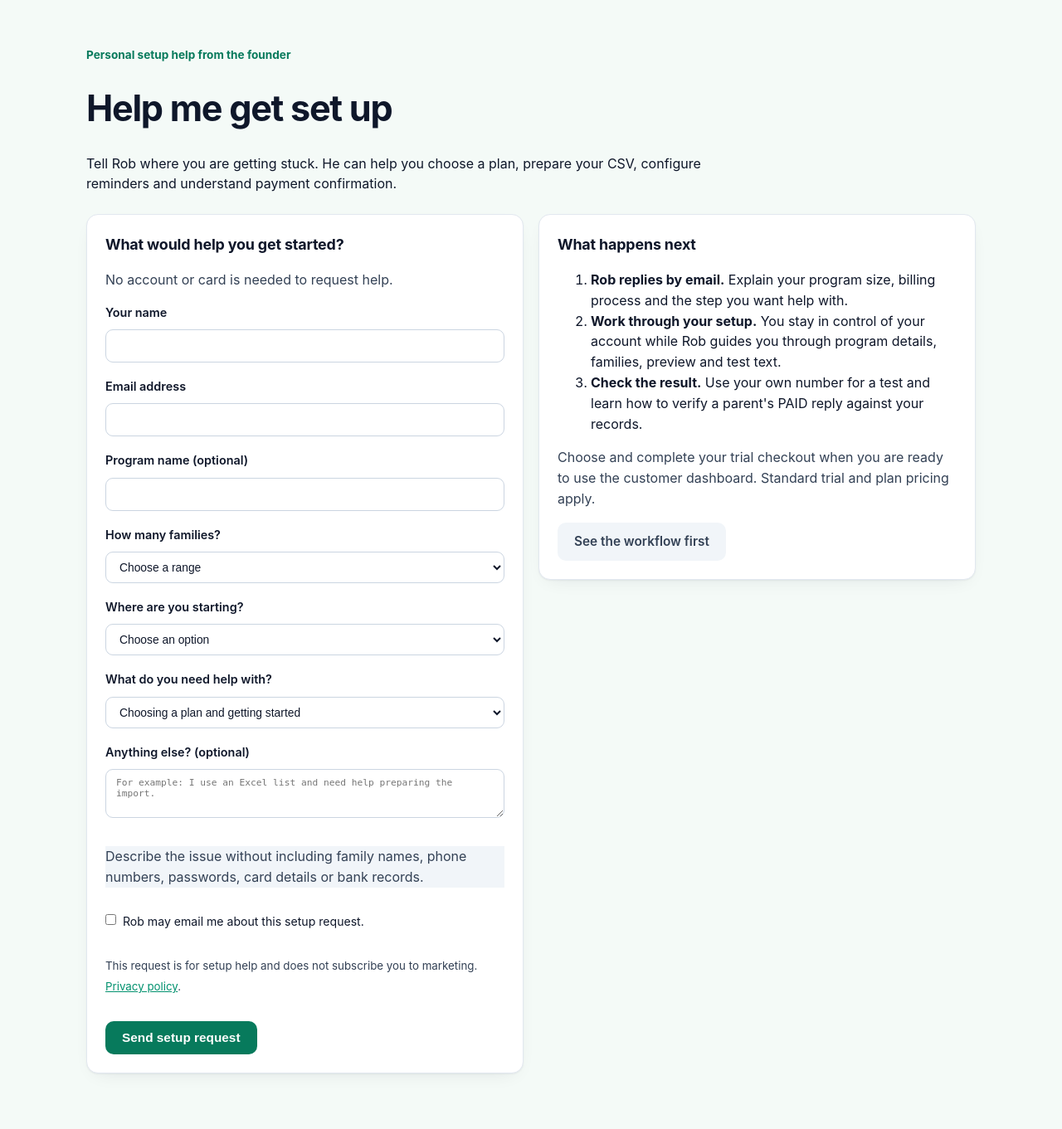
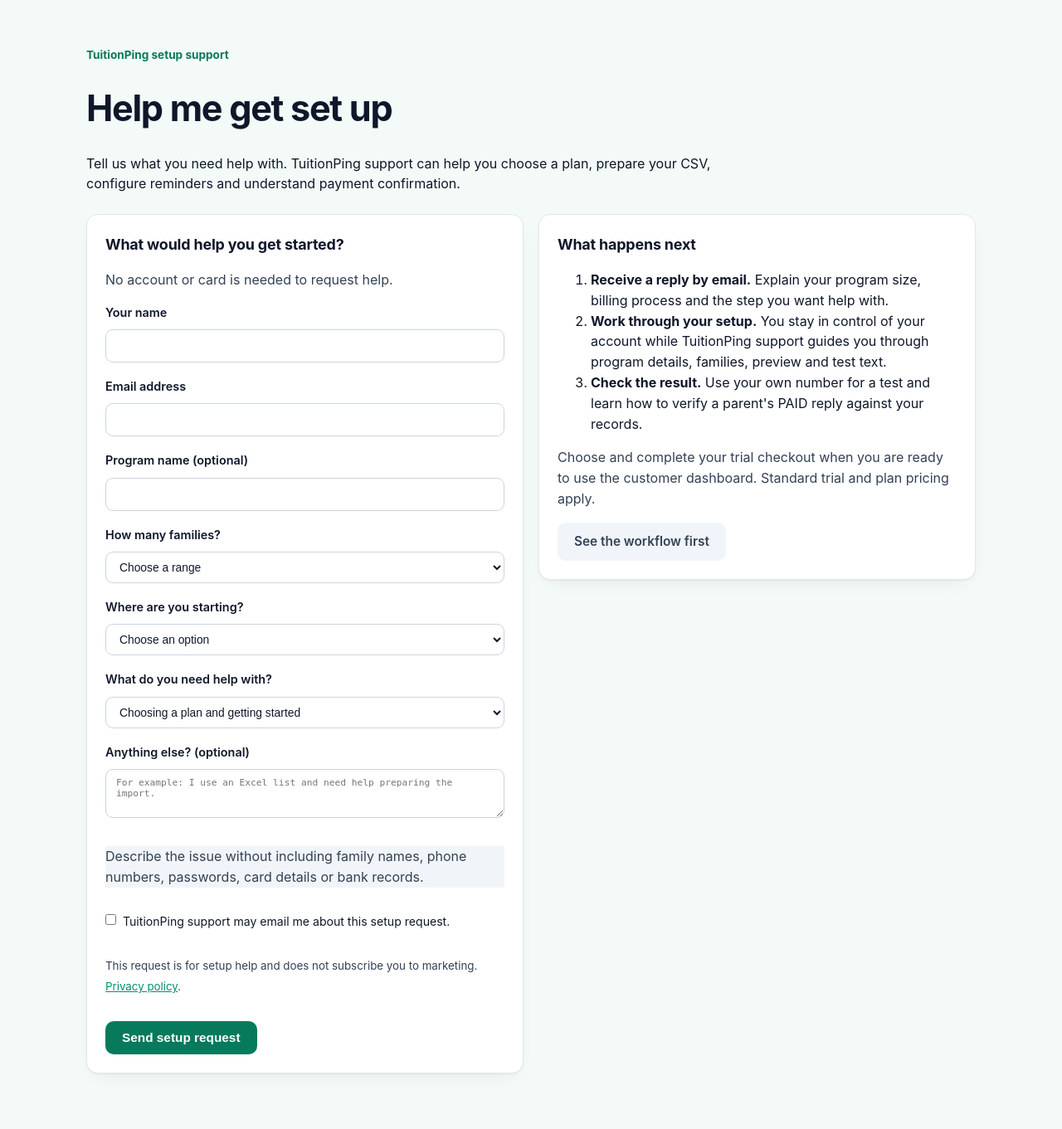
Before and after one commit to Roofed111/tuitionping, a FastAPI app: page /setup-help in a window 1280 px wide. Shown: the part 63-1424 px from the top of the page at 83% size. Run offline with FastAPI, Linux system fonts and the light colour scheme; some libraries are stand-ins or nearby versions.

Commit message:
Use TuitionPing support branding throughout setup-help copy (#11)

```diff
--- a/templates/admin_setup_help.html
+++ b/templates/admin_setup_help.html
@@ -3,7 +3,7 @@
 {% block content %}
 <div class="tabs"><a href="/admin">Customers</a><a href="/admin/abuse">Abuse monitor</a><a href="/admin/suggestions">Suggestions</a><a href="/admin/attribution">Attribution</a><a href="/admin/visitors">Visitors</a><a href="/admin/conversions">Conversions</a><a href="/admin/email">Email</a><a href="/admin/partners">Partners</a><a class="active" href="/admin/setup-help">Setup requests</a></div>
 <header class="page-head"><div><h1>Setup requests</h1><p class="sub">{{ report.counts.get('new',0) }} new · {{ report.counts.get('contacted',0) }} replied · {{ report.counts.get('working',0) }} helping · {{ report.counts.get('complete',0) }} complete</p></div></header>
-<section class="card"><h2>Your notification inbox</h2><p>New requests are saved here and queued for email to <strong>{{ report.recipient }}</strong>. Notifications contain the request and a link back to this private inbox.</p>{% if not email_active %}<p role="status">Email sending is unavailable. Requests are still saved here; queued notifications wait until email sending is configured.</p>{% endif %}<form method="post" action="/admin/setup-help/notifications">{{ csrf_input(request) }}<button class="btn btn-ghost">Retry due notification emails</button></form><p class="muted">The hourly scheduler also retries due notifications. “Accepted” means the email service accepted it, not proof of inbox delivery. Uncertain sends stop after the retry window; check your email provider before contacting the requester. Nothing is sent to the requester automatically.</p></section>
+<section class="card"><h2>Your notification inbox</h2><p>New requests are saved here and queued for email to the configured TuitionPing support inbox. Notifications contain the request and a link back to this private inbox.</p>{% if not email_active %}<p role="status">Email sending is unavailable. Requests are still saved here; queued notifications wait until email sending is configured.</p>{% endif %}<form method="post" action="/admin/setup-help/notifications">{{ csrf_input(request) }}<button class="btn btn-ghost">Retry due notification emails</button></form><p class="muted">The hourly scheduler also retries due notifications. “Accepted” means the email service accepted it, not proof of inbox delivery. Uncertain sends stop after the retry window; check your email provider before contacting the requester. Nothing is sent to the requester automatically.</p></section>
 <section class="card"><h2>How to help a provider</h2><ol>
 <li><strong>Reply and identify the sticking point.</strong> Ask how many families they bill, their current payment method, their billing frequency and whether they already have a TuitionPing account. If their billing schedule is not supported, explain that before recommending a trial.</li>
 <li><strong>Guide their own account setup.</strong> Help them choose the capacity and location plan they need, then let them create their account, enter their card at Stripe checkout, and verify their email. Never ask for a password or card details.</li>
@@ -18,7 +18,7 @@
 
 Once I know that, I can point you to the right plan and guide you through program details, adding families or CSV import, previewing the reminders, and sending a test to your own phone. Please keep passwords, card details and family contact information out of email.
 
-Rob</textarea></section>
+TuitionPing support</textarea></section>
 {% for item in report.requests %}<section class="card" aria-labelledby="request-{{ item.id }}"><div class="page-head"><div><h2 id="request-{{ item.id }}">{{ item.name }}{% if item.program %} · {{ item.program }}{% endif %}</h2><p>{{ item.email }} · {{ families_options[item.families] }} · {{ stage_options[item.stage] }}</p><p><strong>{{ topics[item.topic] }}</strong></p></div><a class="btn" href="{{ item.reply_url }}">Reply by email</a></div>{% if item.note %}<p style="white-space:pre-wrap">{{ item.note }}</p>{% endif %}<p class="muted">Requested {{ item.created_at }} · Contact permission recorded · Notification: {{ item.notification_status }}{% if item.notified_at %} at {{ item.notified_at }}{% endif %}</p><form method="post" action="/admin/setup-help/update" class="form-stack">{{ csrf_input(request) }}<input type="hidden" name="request_id" value="{{ item.id }}"><label>Status<select name="status">{% for key,label in statuses.items() %}<option value="{{ key }}" {% if item.status == key %}selected{% endif %}>{{ label }}</option>{% endfor %}</select></label><label>Private follow-up notes<textarea name="admin_note" rows="3" maxlength="2000">{{ item.admin_note }}</textarea></label><button class="btn" style="align-self:flex-start">Save follow-up</button></form></section>{% else %}<section class="card"><h2>No setup requests yet</h2><p>Requests from <a href="/setup-help">Help me get set up</a> will appear here.</p></section>{% endfor %}
 <nav aria-label="Setup request pages">{% if report.offset %}<a href="?offset={{ report.previous }}">Newer requests</a>{% endif %}{% if report.next is not none %} <a href="?offset={{ report.next }}">Older requests</a>{% endif %}</nav>
 <p class="muted">Shows up to 100 requests per page. Keep notes limited to setup progress; do not record passwords, card details or family contact information.</p>
--- a/templates/landing.html
+++ b/templates/landing.html
@@ -127,7 +127,7 @@
       <a class="btn btn-ghost" href="/setup-help">Help me get set up</a>
     </div>
     <p class="fine">Card on file at signup · no charge for 30 days · set up in about 10 minutes · cancel anytime</p>
-    <p class="fine">Want a hand with your CSV or reminders? Ask Rob for setup help; no account needed.</p>
+    <p class="fine">Want a hand with your CSV or reminders? Ask TuitionPing support for setup help; no account needed.</p>
   </div>
   <div>
     <div class="phone">
--- a/templates/partners.html
+++ b/templates/partners.html
@@ -10,6 +10,6 @@
 <section class="resource-grid"><article class="card"><h2>Associations</h2><p>Add the newsletter paragraph to your next member update. Include the printable handout in your provider resource library.</p></article><article class="card"><h2>Provider groups</h2><p>Share the short group post, or use the session outline to walk through a fictional invoice, partial-payment receipt and reminder.</p></article><article class="card"><h2>Childcare bookkeepers</h2><p>Give clients a clear recordkeeping workflow. Bills and receipts are manual records; providers still reconcile payments in their existing system.</p></article><article class="card"><h2>One link, all the tools</h2><p>Share your assigned link below so providers can return to the toolkit anytime.</p><label for="partner-share" class="visually-hidden">Resource package link</label><input id="partner-share" readonly value="{{ share_url }}" style="width:100%;min-width:0"><button class="btn btn-ghost btn-sm" id="partner-copy" type="button">Copy link</button><p id="partner-copy-status" role="status"></p></article></section>
 <section class="card"><h2>Try the tools before you share</h2><ul><li><a href="/tools/daycare-invoice-receipt">Invoice and verified-payment receipt generator</a></li><li><a href="/tools/tuition-payment-tracker">Excel tuition payment tracker</a></li><li><a href="/guides/tuition-reminder-templates">Editable English and Spanish reminder texts</a></li><li><a href="/late-fee-policy">Payment policy template</a></li><li><a href="/tools/late-fee-calculator">Late-fee calculator</a></li></ul><p>These tools work independently of a TuitionPing account. The invoice generator keeps your entries in the current browser tab.</p></section>
 <section class="card resource-cta"><h2>Show providers what scheduled reminders look like</h2><p>The interactive demo uses fictional families and sends no texts. Follow a reminder through the parent's PAID report and the provider's payment confirmation.</p><a class="btn" href="/demo">Try the fictional daycare demo</a><p><small>The product has a separate 30-day trial with a card collected at checkout. TuitionPing does not process tuition payments.</small></p></section>
-<section class="card"><h2>Want an assigned partner link?</h2><p><a href="mailto:rob@tuitionping.com?subject=TuitionPing%20partner%20resource%20link">Contact Rob for a partner resource link</a>. We can measure aggregate visits, trial starts and paid subscriptions associated with registered links. This does not give partners access to provider or family records.</p></section>
+<section class="card"><h2>Want an assigned partner link?</h2><p><a href="mailto:rob@tuitionping.com?subject=TuitionPing%20partner%20resource%20link">Contact TuitionPing support for a partner resource link</a>. We can measure aggregate visits, trial starts and paid subscriptions associated with registered links. This does not give partners access to provider or family records.</p></section>
 <script>document.getElementById('partner-copy').addEventListener('click',async function(){try{await navigator.clipboard.writeText(document.getElementById('partner-share').value);document.getElementById('partner-copy-status').textContent='Link copied.';}catch(e){document.getElementById('partner-copy-status').textContent='Select the link above and copy it.';}});</script>
 {% endblock %}
--- a/templates/privacy.html
+++ b/templates/privacy.html
@@ -12,7 +12,7 @@
   <p><strong>Consent records:</strong> when you add a family, we record your attestation (who added them and when). The underlying proof of consent — the signed form or the verbal-consent record — is kept by you, the provider.</p>
   <p><strong>Program settings:</strong> location names, payment links you add, late-fee rules, and your message templates.</p>
   <p><strong>Campaign measurement:</strong> our existing public-page visit logs use a hashed IP address, page, timestamp, referring site and browser type. Conversion measurement also uses a random identifier in a signed first-party cookie that expires after 30 days. It records the first landing page, public campaign labels, demo interactions, successful resource-download requests and accepted setup-help requests (without form content). If you create an account, we associate that identifier with the account's signup, checkout, trial, first real scheduled tuition reminder and first positive subscription payment. Conversion events do not include names, email addresses, phone numbers, message content or arbitrary URL query values. Conversion history and browser-to-account links expire after 90 days. We exclude logged-in browsing and honor Do Not Track and Global Privacy Control for conversion measurement. No advertising trackers are used.</p>
-  <p><strong>Setup-help requests:</strong> your name, email, optional program name, family-count range, account stage, help topic, optional note, contact permission and timestamps are saved in a private administrator inbox. We use them to respond to your request. Request notifications are emailed to Rob through Resend, with delivery status and private follow-up notes retained for support. A setup request does not create an account or subscribe you to marketing. Do not submit family contact details, passwords or financial records. You may ask support to delete your request. Hashed request-limit records expire after two days.</p>
+  <p><strong>Setup-help requests:</strong> your name, email, optional program name, family-count range, account stage, help topic, optional note, contact permission and timestamps are saved in a private administrator inbox. We use them to respond to your request. Request notifications are emailed to TuitionPing support through Resend, with delivery status and private follow-up notes retained for support. A setup request does not create an account or subscribe you to marketing. Do not submit family contact details, passwords or financial records. You may ask support to delete your request. Hashed request-limit records expire after two days.</p>
   <h2>How we use it</h2>
   <p>We use your data to operate TuitionPing: sending tuition reminders by SMS, managing your account and billing, and providing support. We also deliver resources you request and send optional account setup guidance. If you explicitly request marketing and confirm your email, we send occasional tuition tips, product improvements and offers. We do not sell your data or share it with advertisers. Phone numbers you enter are used solely to send the reminders you configure.</p>
   <p><strong>Email list and preferences:</strong> resource requests store your email, optional name, request source, timestamps and delivery status. Marketing consent records include the wording/version, request time and confirmation time. An account or resource request alone does not enroll you in marketing. Marketing subscriptions require confirmation by email. We use Resend to deliver email. Optional follow-ups and campaigns include an unsubscribe link that does not require an account. Opting out stops optional marketing and setup guidance, while necessary security and billing notices continue. Email opt-out does not cancel your subscription or change parent SMS permission.</p>
--- a/templates/setup.html
+++ b/templates/setup.html
@@ -1,7 +1,7 @@
 {% extends "base.html" %}
 {% block title %}Set up your daycare — TuitionPing{% endblock %}
 {% block content %}
-<p class="muted">Need a hand? <a href="/setup-help">Ask Rob for setup help</a>.</p>
+<p class="muted">Need a hand? <a href="/setup-help">Ask TuitionPing support for setup help</a>.</p>
 <link rel="stylesheet" href="/static/setup.css?v=1">
 <header class="page-head"><div><p class="resource-kicker">Your first reminders, one step at a time</p><h1>Set up TuitionPing</h1><p>Save as you go. You can return to this guide anytime.</p></div><a href="/dashboard">Back to dashboard</a></header>
 <nav class="setup-steps" aria-label="Setup steps">{% for s in setup.steps %}<a href="/setup?step={{ s.key }}"{% if step == s.key %} aria-current="step"{% endif %}><span>{{ loop.index }}</span>{{ s.label }}{% if s.done %}<small>Complete</small>{% endif %}</a>{% endfor %}</nav>
--- a/templates/setup_help.html
+++ b/templates/setup_help.html
@@ -1,10 +1,10 @@
 {% extends "base.html" %}
 {% block title %}Help me get set up | TuitionPing{% endblock %}
-{% block meta_description %}<meta name="description" content="Get help from Rob setting up TuitionPing: choose a plan, prepare your family CSV, preview reminders and send your own test text.">{% endblock %}
+{% block meta_description %}<meta name="description" content="Get help from TuitionPing support: choose a plan, prepare your family CSV, preview reminders and send your own test text.">{% endblock %}
 {% block content %}
-<header class="resource-intro"><p class="resource-kicker">Personal setup help from the founder</p><h1>Help me get set up</h1><p>Tell Rob where you are getting stuck. He can help you choose a plan, prepare your CSV, configure reminders and understand payment confirmation.</p></header>
+<header class="resource-intro"><p class="resource-kicker">TuitionPing setup support</p><h1>Help me get set up</h1><p>Tell us what you need help with. TuitionPing support can help you choose a plan, prepare your CSV, configure reminders and understand payment confirmation.</p></header>
 {% if sent %}
-<section class="card" role="status"><h2>Your setup request is saved</h2><p>Rob will review it and reply to the email address you provided. You can close this page; your request is in the private setup inbox.</p><p>While you wait, explore a fictional daycare. The demo sends no texts.</p><div class="download-actions"><a class="btn" href="/demo">Try the interactive demo</a><a class="btn btn-ghost" href="/guides/tuition-collection">Browse free collection resources</a></div></section>
+<section class="card" role="status"><h2>Your setup request is saved</h2><p>TuitionPing support will review your request and reply to the email address you provided. You can close this page; your request is in the private setup inbox.</p><p>While you wait, explore a fictional daycare. The demo sends no texts.</p><div class="download-actions"><a class="btn" href="/demo">Try the interactive demo</a><a class="btn btn-ghost" href="/guides/tuition-collection">Browse free collection resources</a></div></section>
 {% else %}
 <div class="resource-grid" style="align-items:start">
 <section class="card"><h2>What would help you get started?</h2><p>No account or card is needed to request help.</p>
@@ -20,11 +20,11 @@
 <label>Anything else? (optional)<textarea name="note" rows="3" maxlength="1000" placeholder="For example: I use an Excel list and need help preparing the import.">{{ values.get('note','') }}</textarea></label>
 <p class="muted">Describe the issue without including family names, phone numbers, passwords, card details or bank records.</p>
 <div aria-hidden="true" style="position:absolute;left:-10000px"><label>Website<input name="website" tabindex="-1" autocomplete="off"></label></div>
-<label class="check"><input type="checkbox" name="contact_permission" required {% if values.get('contact_permission') == 'on' %}checked{% endif %}><span>Rob may email me about this setup request.</span></label>
+<label class="check"><input type="checkbox" name="contact_permission" required {% if values.get('contact_permission') == 'on' %}checked{% endif %}><span>TuitionPing support may email me about this setup request.</span></label>
 <p><small>This request is for setup help and does not subscribe you to marketing. <a href="/privacy">Privacy policy</a>.</small></p>
 <button class="btn" style="align-self:flex-start">Send setup request</button>
 </form></section>
-<section class="card"><h2>What happens next</h2><ol><li><strong>Rob replies by email.</strong> Explain your program size, billing process and the step you want help with.</li><li><strong>Work through your setup.</strong> You stay in control of your account while Rob guides you through program details, families, preview and test text.</li><li><strong>Check the result.</strong> Use your own number for a test and learn how to verify a parent's PAID reply against your records.</li></ol><p>Choose and complete your trial checkout when you are ready to use the customer dashboard. Standard trial and plan pricing apply.</p><a class="btn btn-ghost" href="/demo">See the workflow first</a></section>
+<section class="card"><h2>What happens next</h2><ol><li><strong>Receive a reply by email.</strong> Explain your program size, billing process and the step you want help with.</li><li><strong>Work through your setup.</strong> You stay in control of your account while TuitionPing support guides you through program details, families, preview and test text.</li><li><strong>Check the result.</strong> Use your own number for a test and learn how to verify a parent's PAID reply against your records.</li></ol><p>Choose and complete your trial checkout when you are ready to use the customer dashboard. Standard trial and plan pricing apply.</p><a class="btn btn-ghost" href="/demo">See the workflow first</a></section>
 </div>
 {% endif %}
 {% endblock %}
--- a/templates/support.html
+++ b/templates/support.html
@@ -1,8 +1,8 @@
 {% extends "base.html" %}
 {% block title %}Support — TuitionPing{% endblock %}
-{% block meta_description %}<meta name="description" content="Get help with TuitionPing — reminders, billing, parent text issues. Real human support from the founder.">{% endblock %}
+{% block meta_description %}<meta name="description" content="Get help with TuitionPing — reminders, billing, parent text issues. Get help from TuitionPing support.">{% endblock %}
 {% block content %}
-<div class="page-head"><div><h1>Support</h1><p class="sub">Real help from the founder who built this — an actual human reads every message.</p></div></div>
+<div class="page-head"><div><h1>Support</h1><p class="sub">Get help with setup, reminders, billing and payment review.</p></div></div>
 <div class="card">
   <h2>Get in touch</h2>
   <p>Starting your program? <a class="btn btn-ghost" href="/setup-help">Help me get set up</a></p>
```
Also changed, not shown: setup_help.py (+5 -5 lines), README.md.
